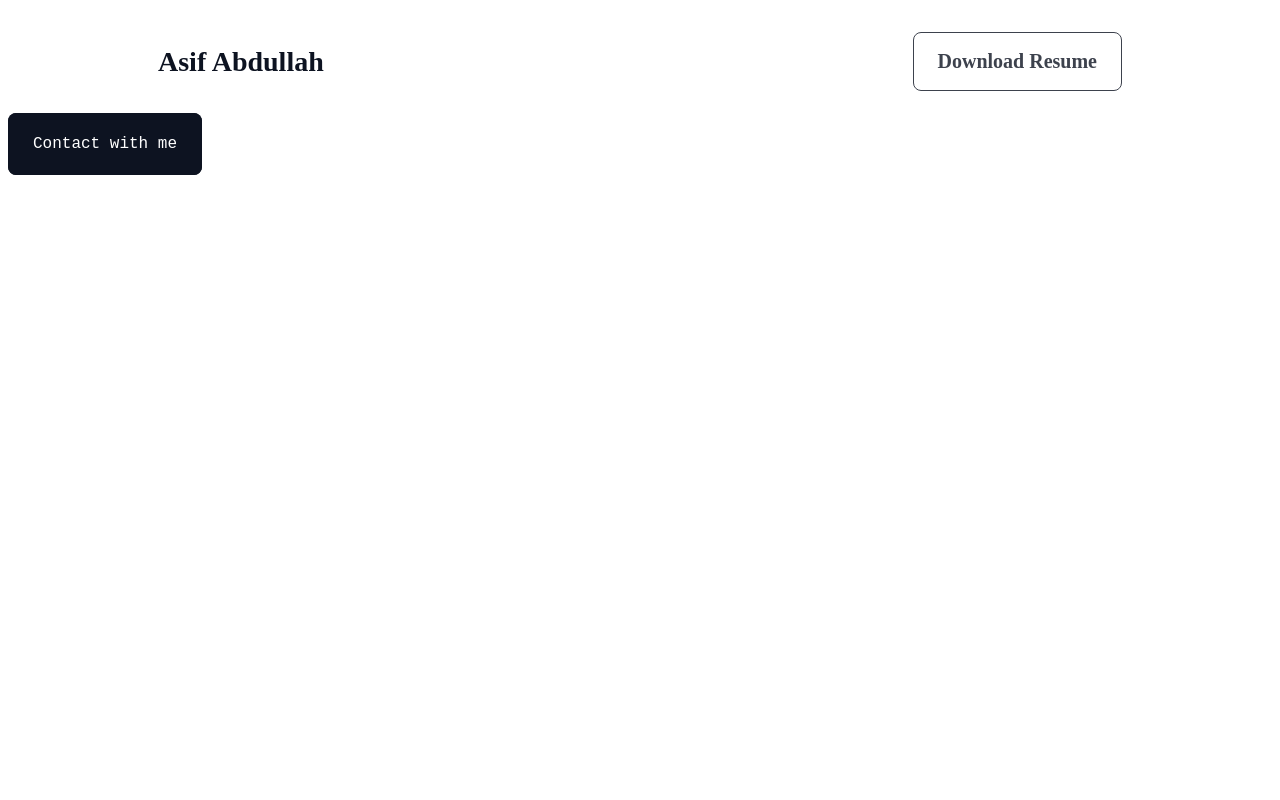
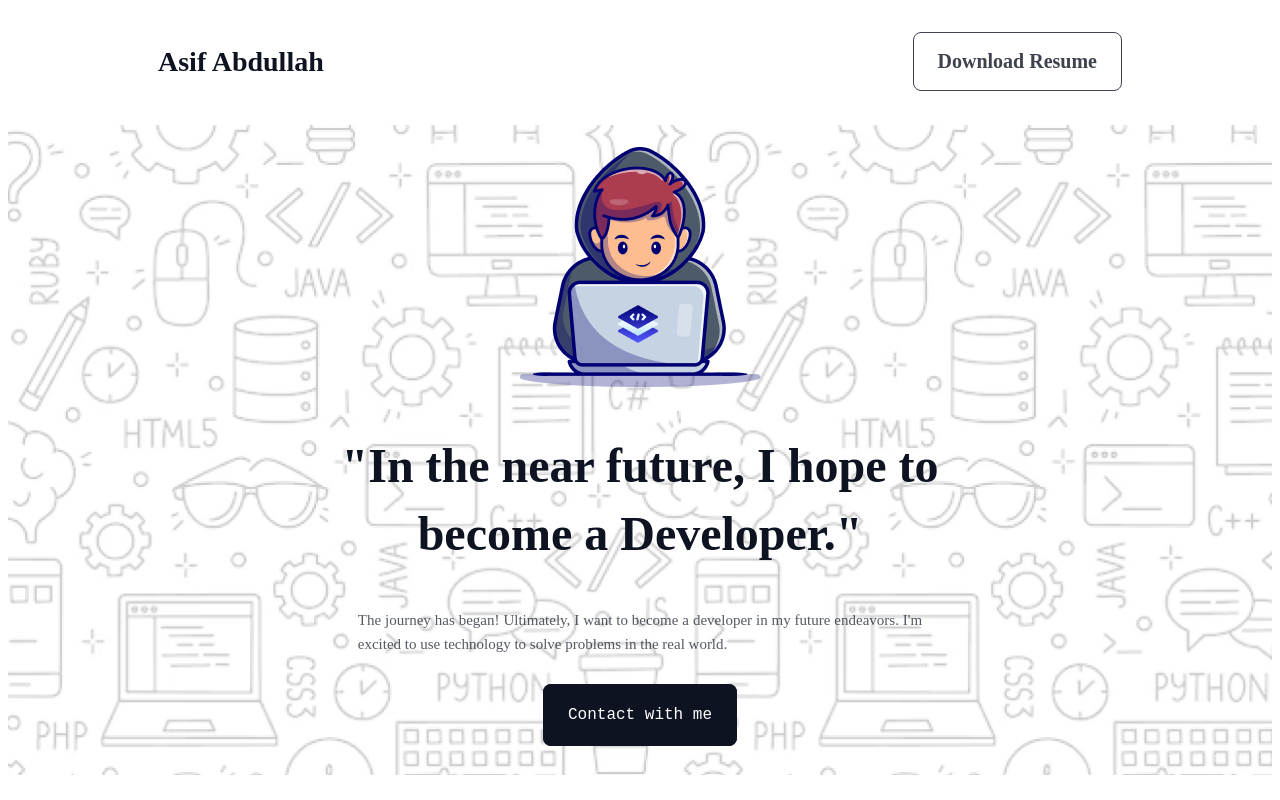
Before and after one commit to Asif-Abdullah01/PH-Assignment-01, a plain HTML site: page index.html in a window 1280 px wide. Drawn offline with Linux system fonts and the light colour scheme; a web font is replaced by a local one.

Commit message:
banner section complete

```diff
--- a/index.html
+++ b/index.html
@@ -29,14 +29,16 @@
     <main>
         <section class="banner-parent">
             <div class="banner-image">
-
+                <img src="assets/Group.png" alt="working on laptop">
             </div>
             <div class="banner-text">
-                <h2></h2>
-                <p></p>
+                <h2>"In the near future, I hope to become a Developer."</h2>
+                <p>The journey has began! Ultimately, I want to become a developer in my future endeavors. I'm excited to use technology to solve problems in the real world.</p>
             </div>
             <div class="banner-btn">
-                <a class="btn btn2" href="">Contact with me</a>
+                <a id="btn2ID" class="btn btn2" href="">Contact with me</a>
+                <p id="gapping"></p>
+
             </div>
         </section>
     </main>
--- a/styles/style.css
+++ b/styles/style.css
@@ -42,7 +42,7 @@
     text-align: left;
 }
 
-.banner-parent .banner-btn > .btn{
+.banner-parent .banner-btn>.btn {
     text-decoration: none;
     border-radius: 8px;
     background: rgb(13, 19, 33);
@@ -50,7 +50,61 @@
 
 }
 
-.btn2{
+.btn2 {
     color: white;
     opacity: 1.0;
 }
+
+.banner-parent {
+    display: flex;
+    flex-direction: column;
+    justify-content: center;
+    align-items: center;
+    width: 1440px;
+    height: 652px;
+}
+
+.banner-text {
+    text-align: center;
+    margin-bottom: 20px;
+    margin-left: 300px;
+    margin-right: 300px;
+}
+
+.banner-text h2 {
+    color: rgb(13, 19, 33);
+    font-family: Azeret Mono;
+    font-size: 48px;
+    font-weight: 800;
+    line-height: 68px;
+    letter-spacing: 0%;
+    text-align: center;
+}
+#gapping{
+    margin-bottom: 30px;
+}
+
+
+.banner-text p {
+    color: rgb(13, 19, 33);
+    font-family: Azeret Mono;
+    font-size: 15px;
+    font-weight: 400;
+    line-height: 24px;
+    letter-spacing: 0%;
+    text-align: justify;
+    opacity: 0.7;
+    margin: 0 auto;
+    width: 85%;
+    margin-bottom: 30px;
+}
+
+.banner-parent {
+    background-image: url(../assets/Hero-bg.png);
+    background-position: center;
+    background-repeat: no-repeat;
+    background-size: cover;
+    width: 100%;
+    height: 650px;
+    margin-top: 10px;
+}
```
